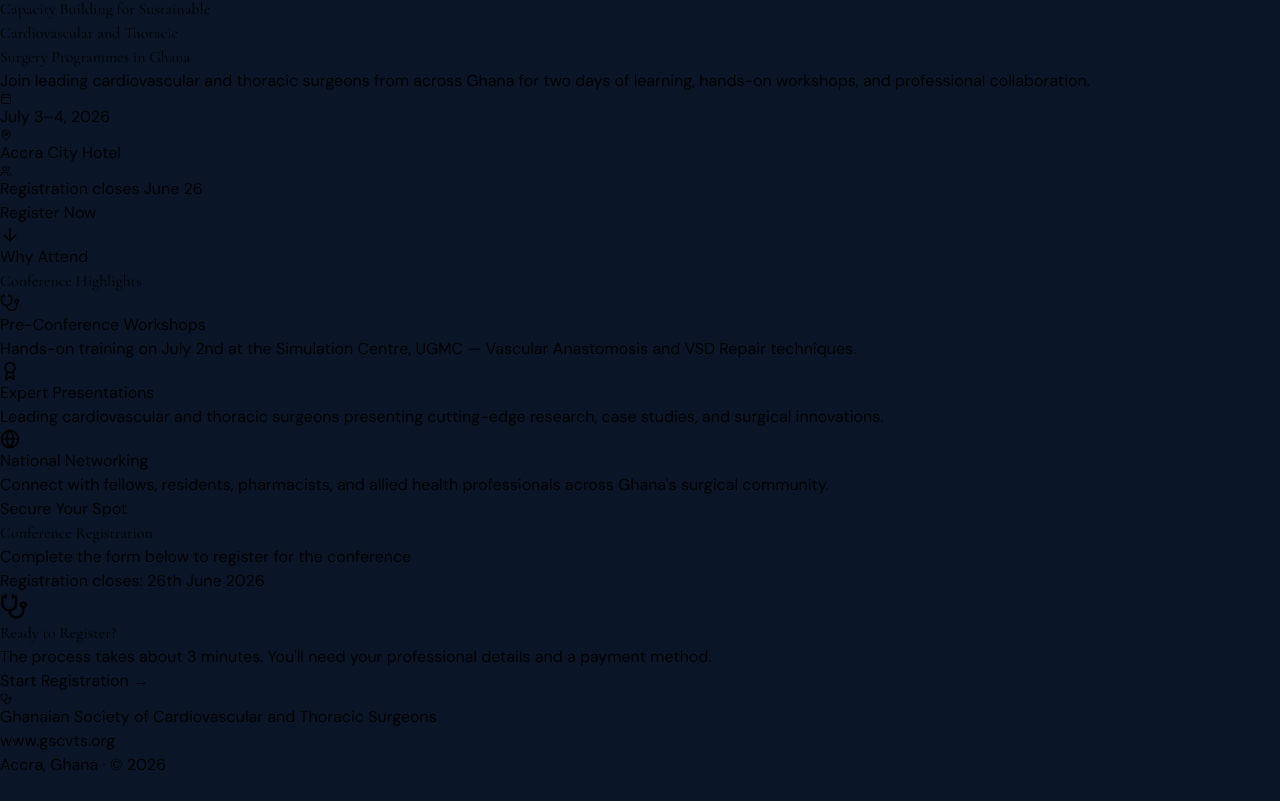
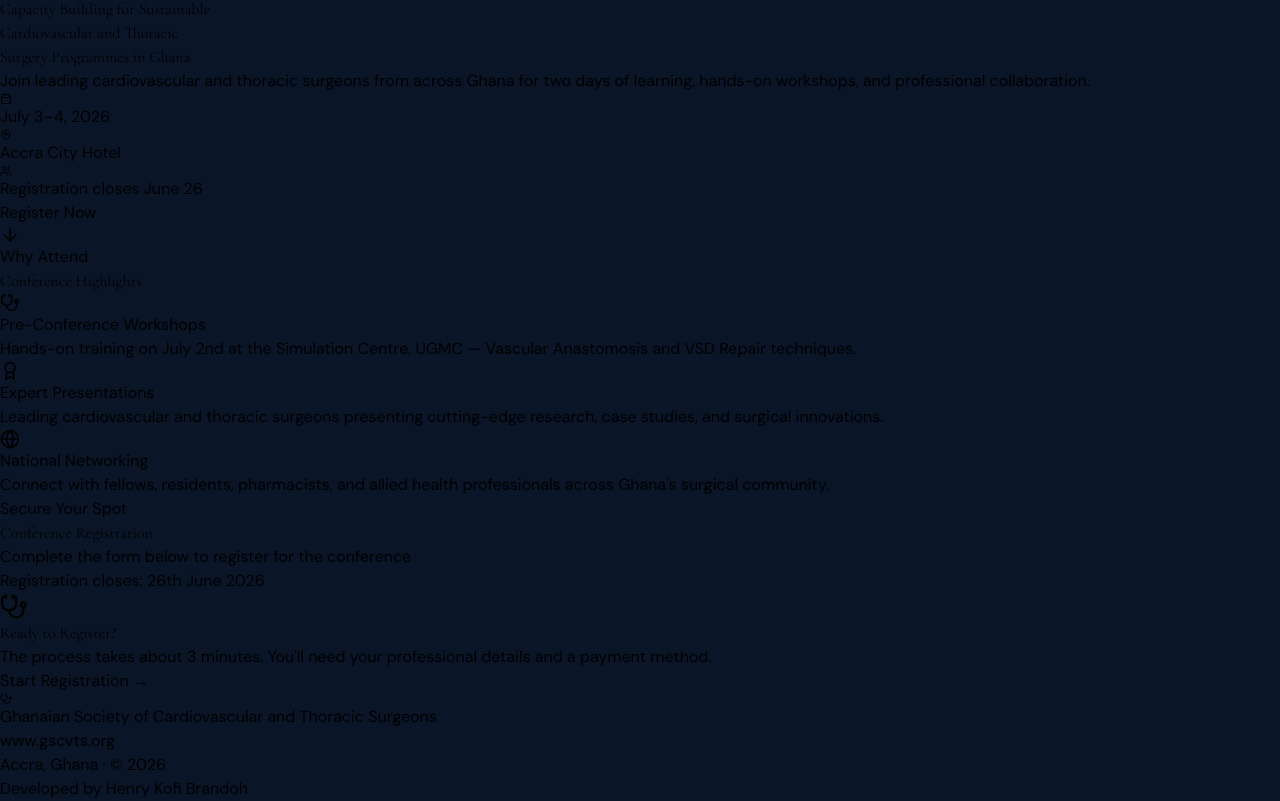
Before and after one commit to henryhkb/surgical-conference-2026, a React (Vite) app: page / in a window 1280 px wide. Shown: the part 415-1216 px from the top of the page. Before the commit the page ends 1192 px from the top, so only its background shows below. Built offline with nearby package versions, Linux system fonts and the light colour scheme.

Commit message:
worked on the footer

```diff
--- a/src/App.jsx
+++ b/src/App.jsx
@@ -263,7 +263,8 @@
           <span className="text-white text-sm font-medium">Ghanaian Society of Cardiovascular and Thoracic Surgeons</span>
         </div>
         <p className="text-blue-200/50 text-xs mb-1">www.gscvts.org</p>
-        <p className="text-blue-200/30 text-xs">Accra, Ghana · © 2026</p>
+        <p className="text-blue-200/30 text-xs mb-3">Accra, Ghana · © 2026</p>
+        <p className="text-blue-200/20 text-xs">Developed by Henry Kofi Brandoh</p>
       </footer>
 
     </div>
```
